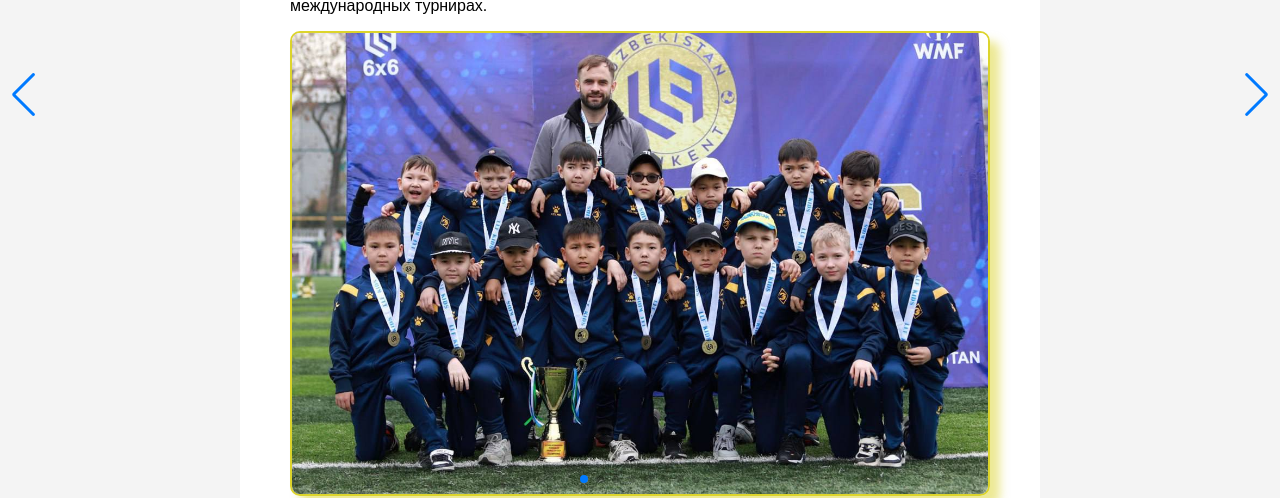
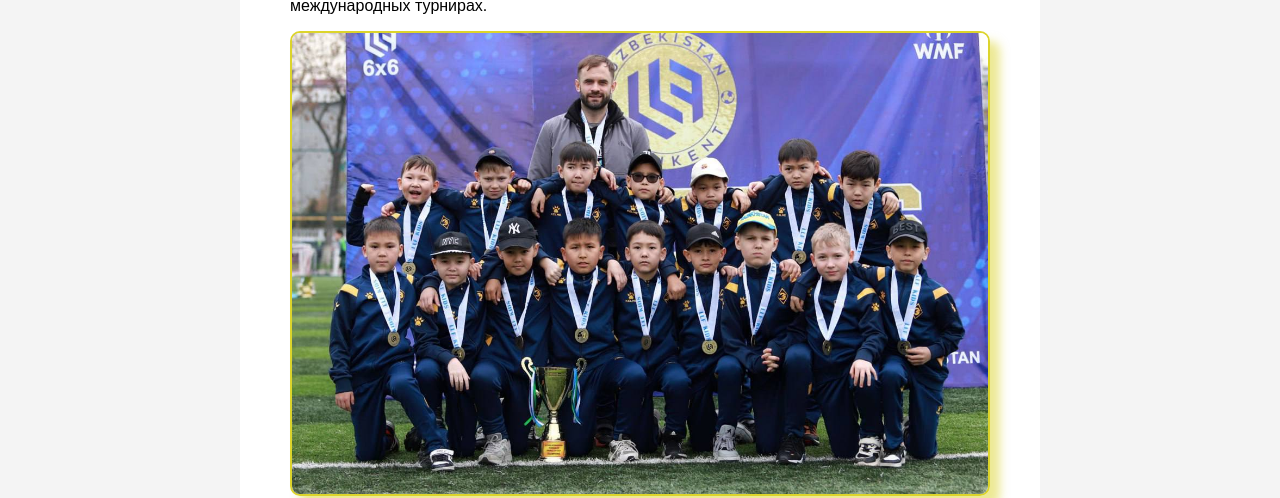
Before and after one commit to Maks7dr/energetic-pro, a plain HTML site: page index.html in a window 1280 px wide. Shown: the part 305-803 px from the top of the page. Drawn offline with nearby package versions, Linux system fonts and the light colour scheme.

Commit message:
delete pagination

```diff
--- a/index.html
+++ b/index.html
@@ -208,11 +208,6 @@
               <img src="./images/15.jpg" alt="Фото 7" />
             </div>
           </div>
-          <!-- Кнопки навигации -->
-          <div class="swiper-button-next"></div>
-          <div class="swiper-button-prev"></div>
-          <!-- Пагинация -->
-          <div class="swiper-pagination"></div>
         </div>
       </div>
     </section>
```
